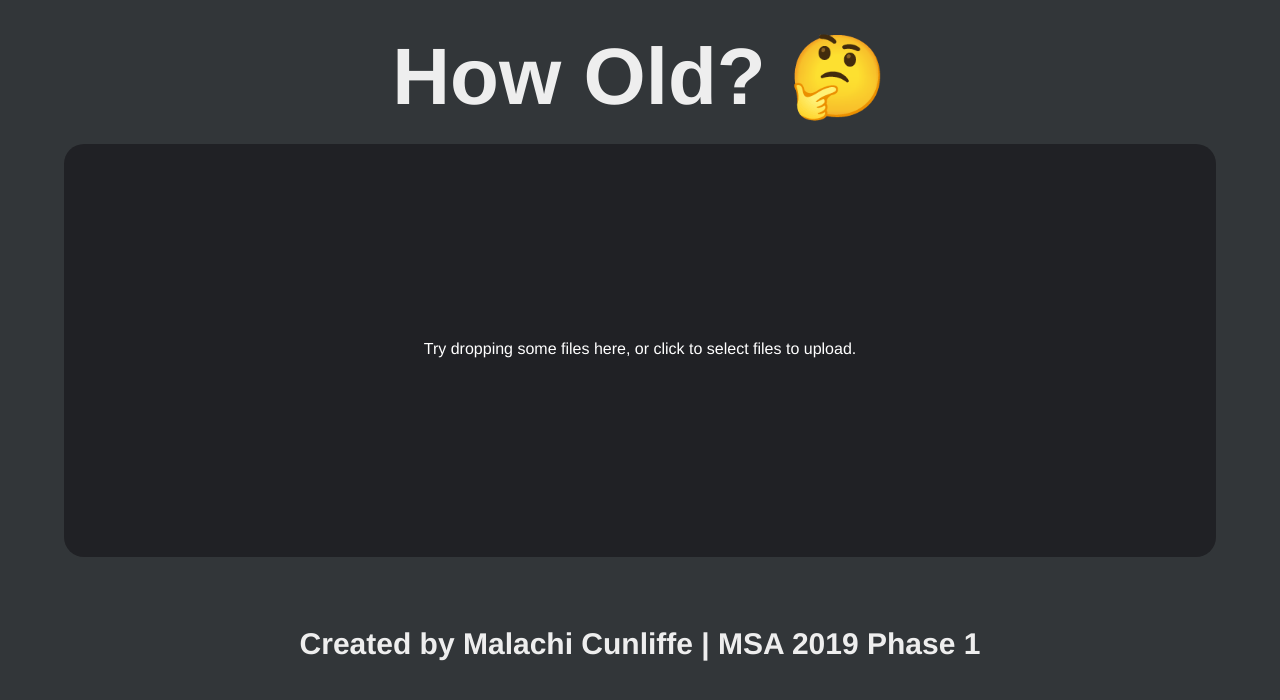
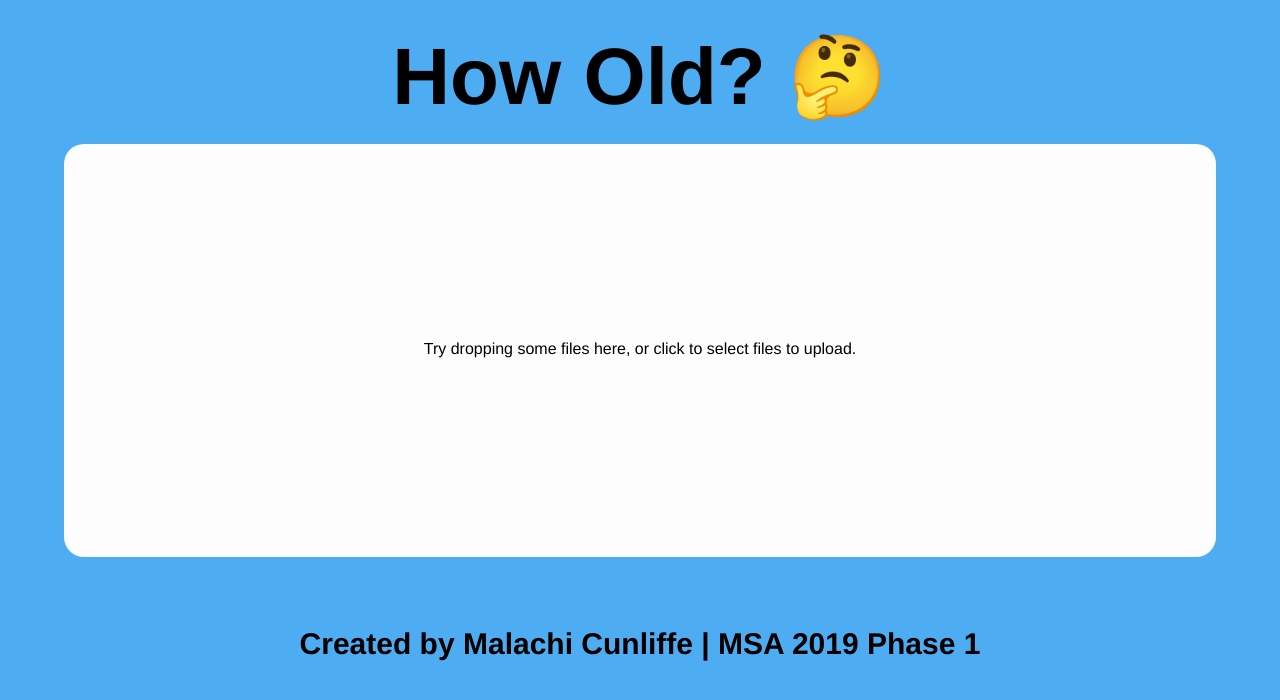
Before and after one commit to MalachiCunliffe/how_old, a React (Create React App) app: page / in a window 1280 px wide. Shown: the top 700 px of the page. Built offline with nearby package versions, Linux system fonts and the light colour scheme; the HTML template or start-up script is replaced by a standard one.

Commit message:
Changed Colours

```diff
--- a/src/components/DropArea/DropArea.css
+++ b/src/components/DropArea/DropArea.css
@@ -13,9 +13,9 @@
     padding-top: 5px;
     padding-bottom: 0px;
     height: 51vh;
-    background-color: #202125;
+    background-color: #fdfdfd;
     border-radius: 20px;
-    color: white;
+    color: black;
   }
 
   .image1 {
@@ -26,7 +26,7 @@
   .dank {
     display:flex;
     justify-content:center;
-    color: white;
+    color: black;
     font-size: 20px;
   }
 
--- a/src/components/Footer/Footer.css
+++ b/src/components/Footer/Footer.css
@@ -1,5 +1,5 @@
 .footer {
-    color: white;
+    color: black;
     display: flex;
     justify-content: center;
     padding-top: 30px;
@@ -13,5 +13,5 @@
   font-size: 30px;
   margin: auto 0;
   font-weight: bold;
-  color: #eeeeee;
+  color: black;
 }
--- a/src/components/Header/Header.css
+++ b/src/components/Header/Header.css
@@ -1,5 +1,5 @@
 .header {
-    color: white;
+    color: black;
     display: flex;
     justify-content: center;
     padding-top: 30px;
@@ -13,5 +13,5 @@
   font-size: 80px;
   margin: auto 0;
   font-weight: bold;
-  color: #eeeeee;
+  color: black;
 }
--- a/src/index.css
+++ b/src/index.css
@@ -2,5 +2,5 @@ body {
   margin: 0;
   padding: 0;
   font-family: Helvetica, sans-serif;
-  background-color: #323639;
+  background-color: #4eacf3;
 }
```
